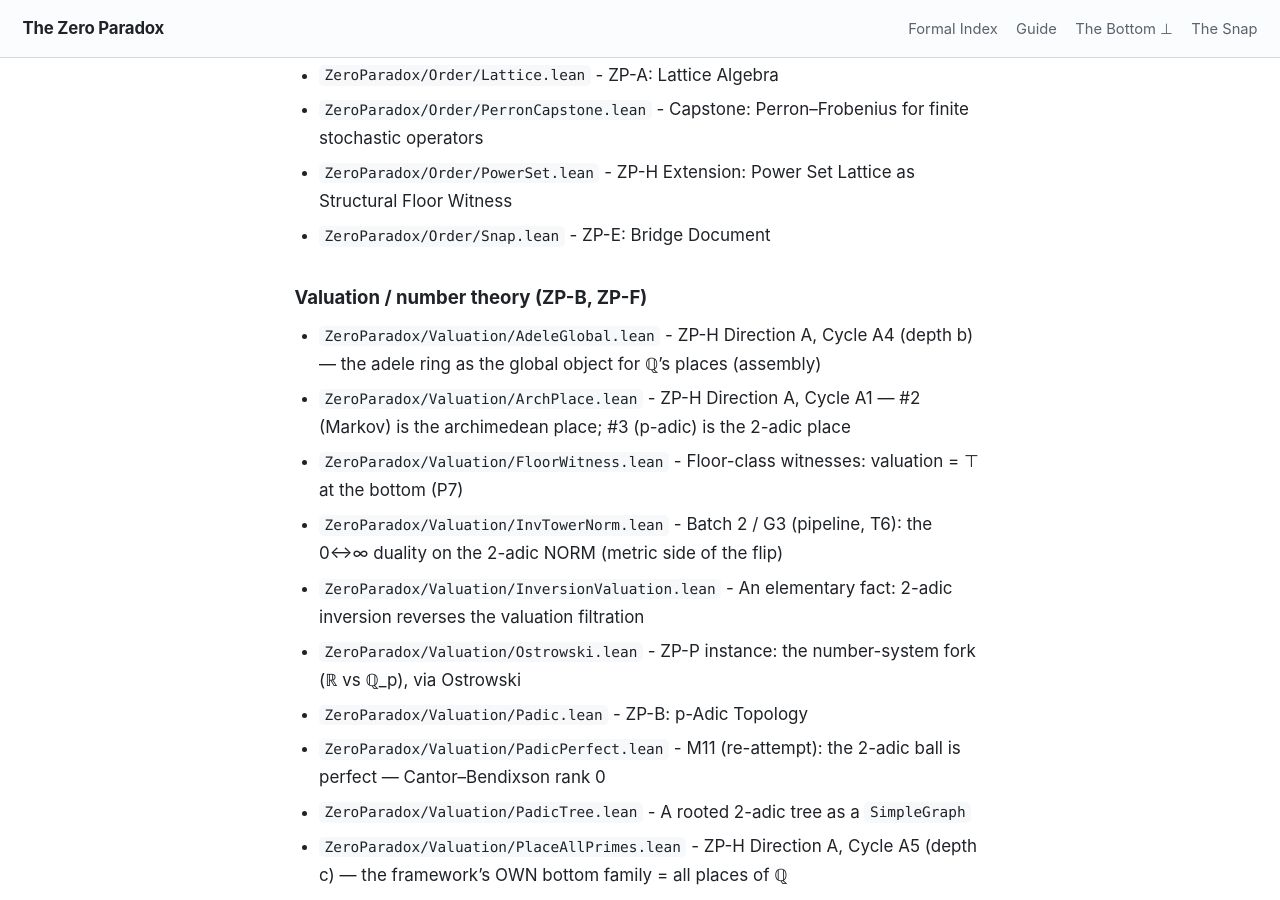
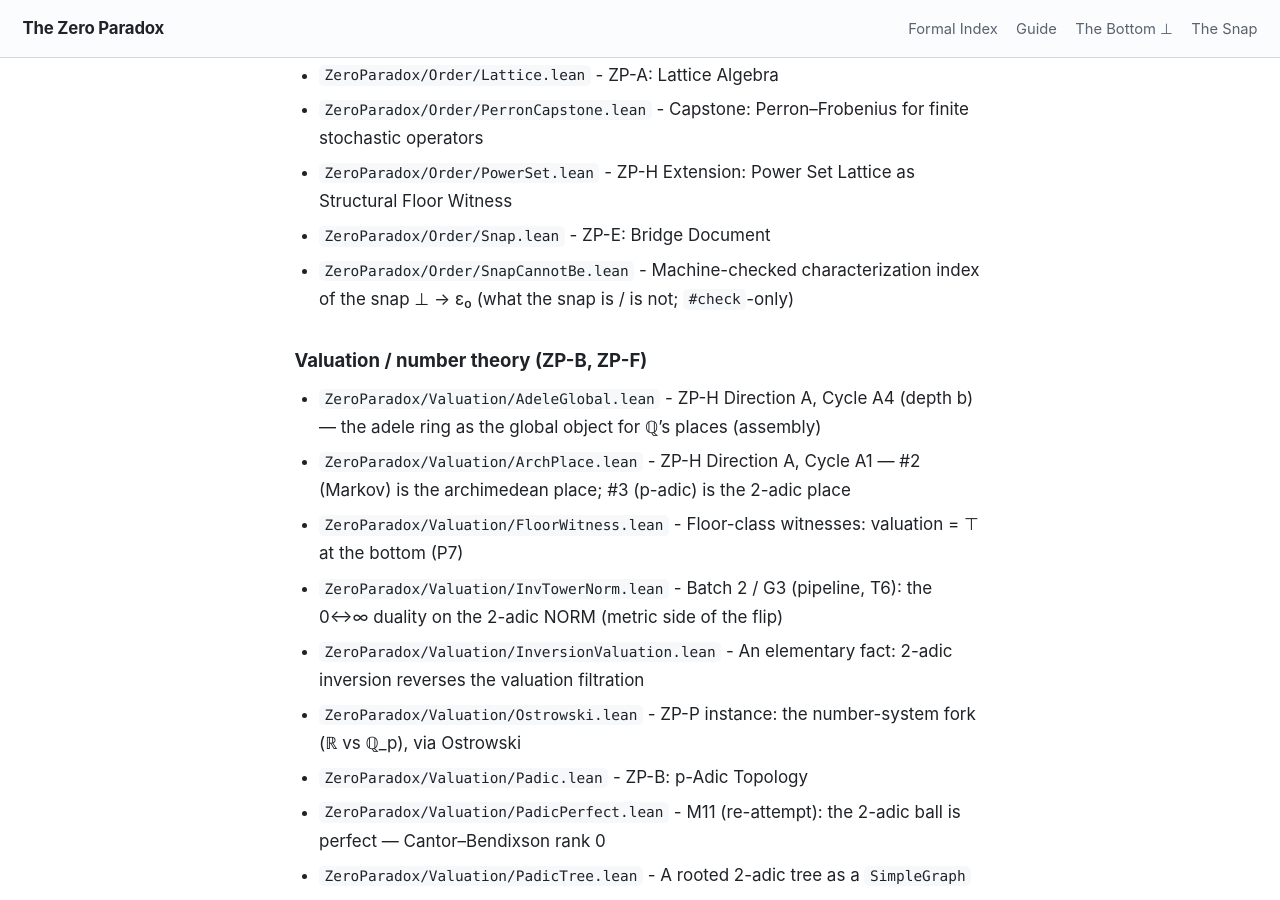
Before and after one commit to timbrigham/ZeroParadox, a Jekyll site: the page built from ZeroParadox/MANIFEST.md, in a window 1280 px wide and 900 px high, scrolled down 972 px. Built offline with Jekyll 4.4.1, drawn with Linux system fonts in a browser that asks for light colours; our own code applies the rules of GitHub Pages for plain Markdown files; some of the changed text lies outside the part shown.

Commit message:
@ snap: add SnapCannotBe #check-index (completes the bottom/snap/epsilon0 trio); route it in CLAUDE.md + MANIFEST
Co-Authored-By: Claude Opus 4.8 <noreply@anthropic.com>
Claude-Session: https://claude.ai/code/session_01NzxG1aMmLGTZrNti4atWNw
@

```diff
--- a/ZeroParadox/MANIFEST.md
+++ b/ZeroParadox/MANIFEST.md
@@ -29,6 +29,7 @@ The framework's reviewed, load-bearing Lean, organized by domain folder. The for
 - `ZeroParadox/Order/PerronCapstone.lean` - Capstone: Perron–Frobenius for finite stochastic operators
 - `ZeroParadox/Order/PowerSet.lean` - ZP-H Extension: Power Set Lattice as Structural Floor Witness
 - `ZeroParadox/Order/Snap.lean` - ZP-E: Bridge Document
+- `ZeroParadox/Order/SnapCannotBe.lean` - Machine-checked characterization index of the snap ⊥ → ε₀ (what the snap is / is not; `#check`-only)
 
 ### Valuation / number theory (ZP-B, ZP-F)
 
@@ -117,6 +118,7 @@ The framework's reviewed, load-bearing Lean, organized by domain folder. The for
 - `ZeroParadox/Ordinal/B6_CanonicalCNF.lean` - B6 (pipeline): canonical (CNF / log-ω) ordinal → 2-adic, valuation growth NOT tower-defined
 - `ZeroParadox/Ordinal/ConstructiveOrdinals.lean` - ZP-N: the ε₀ snap, constructively, on ordinal notations (choice-free)
 - `ZeroParadox/Ordinal/Epsilon0LeastFP.lean` - Batch 2 / G1 (pipeline, T6): ε₀ is the LEAST fixed point of α ↦ ωᵅ — the snap sits at minimal closure
+- `ZeroParadox/Ordinal/Epsilon0CannotBe.lean` - Machine-checked characterization index of ε₀ (what ε₀ is / is not; `#check`-only)
 - `ZeroParadox/Ordinal/Gentzen.lean` - ZP-L: Incomputability Convergence
 - `ZeroParadox/Ordinal/Goodstein.lean` - Goodstein's theorem (full, hereditary base) — ε₀ ordinal descent
 - `ZeroParadox/Ordinal/Incompleteness.lean` - ZP-M: Kleene–Ordinal Bridge Layer
```
Also changed, not shown: CLAUDE.md (+1 -1 lines), 1 other file.
